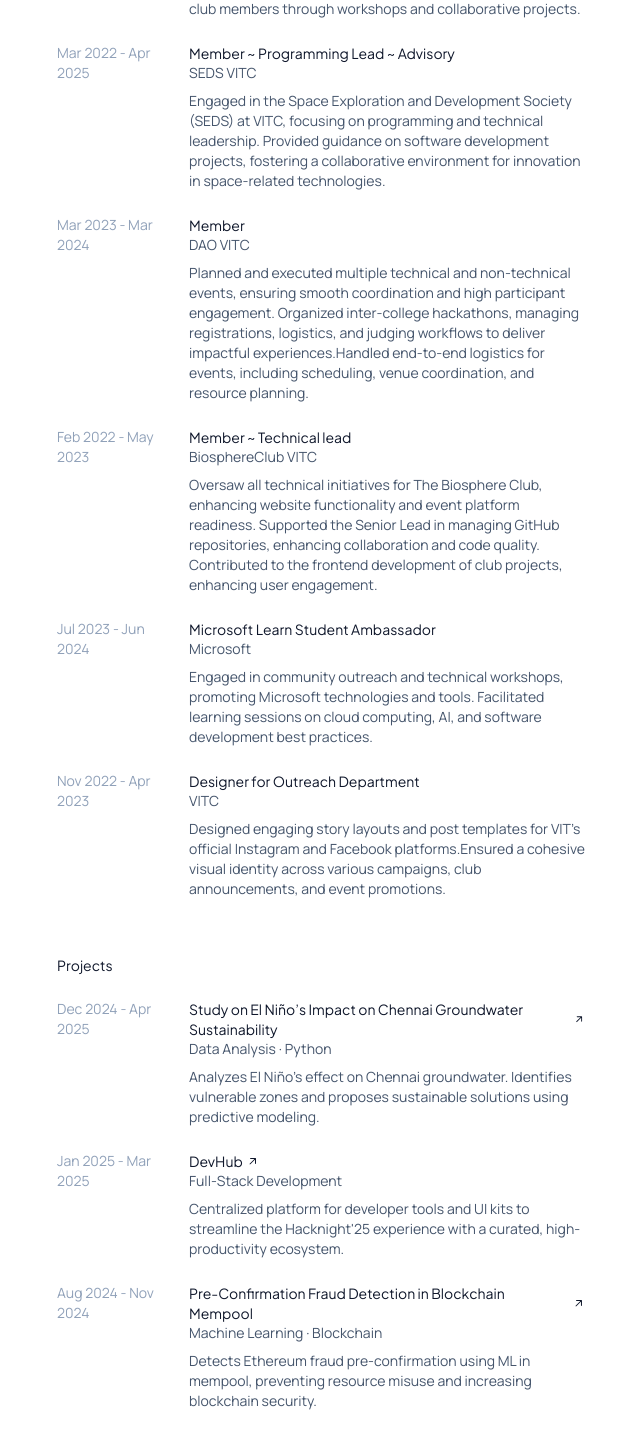
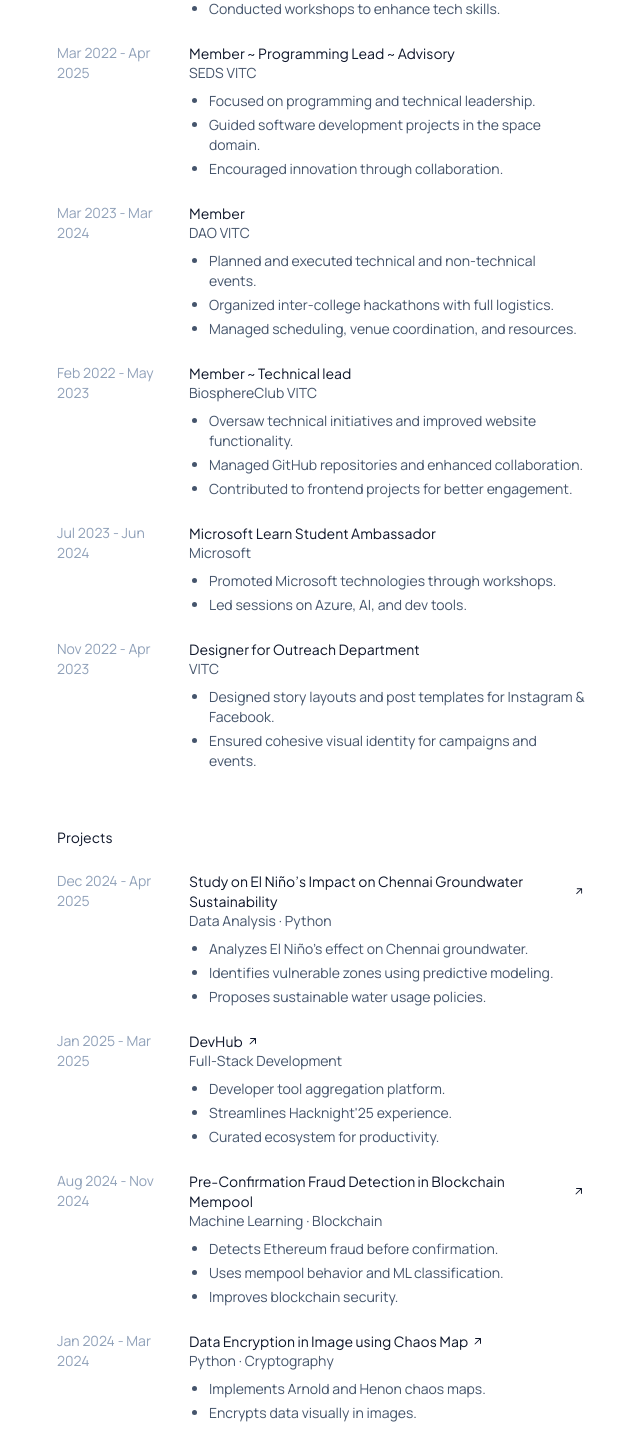
Before and after one commit to srummanf/digitalcv, a Next.js app: page / in a window 1280 px wide. Shown: the part 1169-2598 px from the top of the page, without its empty margins (319-959 px from the left). Built offline with nearby package versions, Linux system fonts and the light colour scheme.

Commit message:
feat: `Implemented bullet-style rendering`

```diff
--- a/components/ContentWithLinks.tsx
+++ b/components/ContentWithLinks.tsx
@@ -1,6 +1,6 @@
 import React from "react";
 import { plusJakartaSans } from "@/app/fonts";
-import { projectData, type ContentWithLinks } from "@/data/contentWithLinks";
+import { type ContentWithLinks } from "@/data/contentWithLinks";
 
 type ContentProps = ContentWithLinks;
 
@@ -44,10 +44,23 @@ const ContentWithLinks: React.FC<ContentProps> = ({ title, items }) => {
               <p className="text-slate-600 dark:text-[#b0b0b0]">
                 {item.subTitle}
               </p>
+
               {item.description && (
-                <p className="text-slate-600 dark:text-[#bbbbbb] mt-2">
-                  {item.description}
-                </p>
+                <div className="text-slate-600 dark:text-[#bbbbbb] mt-2">
+                  {item.description.includes("/li") ? (
+                    <ul className="list-disc ml-5 space-y-1">
+                      {item.description
+                        .split("/li")
+                        .map((line) => line.trim())
+                        .filter(Boolean)
+                        .map((point, i) => (
+                          <li key={i}>{point}</li>
+                        ))}
+                    </ul>
+                  ) : (
+                    <p>{item.description}</p>
+                  )}
+                </div>
               )}
             </div>
           </div>
--- a/components/ContentWithNoLinks.tsx
+++ b/components/ContentWithNoLinks.tsx
@@ -28,9 +28,21 @@ const ContentWithNoLinks: React.FC<ContentProps> = ({ title, items }) => {
                 {item.subTitle}
               </p>
               {item.description && (
-                <p className={`text-slate-600 dark:text-[#bbbbbb] mt-2`}>
-                  {item.description}
-                </p>
+                <div className="text-slate-600 dark:text-[#bbbbbb] mt-2">
+                  {item.description.includes("/li") ? (
+                    <ul className="list-disc ml-5 space-y-1">
+                      {item.description
+                        .split("/li")
+                        .map((line, i) => line.trim())
+                        .filter(Boolean)
+                        .map((point, i) => (
+                          <li key={i}>{point}</li>
+                        ))}
+                    </ul>
+                  ) : (
+                    <p>{item.description}</p>
+                  )}
+                </div>
               )}
             </div>
           </div>
--- a/data/contentWithLinks.ts
+++ b/data/contentWithLinks.ts
@@ -21,6 +21,10 @@
  * - Awards
  * - Features
  * - Certifications
+ *
+ * Notes:
+ * - You can use `/li` within the `description` to render bullet points in the UI.
+ *   Example: "/li Bullet point one /li Bullet point two"
  */
 
 export type LinkItem = {
@@ -46,7 +50,7 @@ export const projectData: ContentWithLinks[] = [
         url: "https://github.com/srummanf/ElNino-Anomaly-Study",
         subTitle: "Data Analysis · Python",
         description:
-          "Analyzes El Niño’s effect on Chennai groundwater. Identifies vulnerable zones and proposes sustainable solutions using predictive modeling.",
+          "/li Analyzes El Niño’s effect on Chennai groundwater. /li Identifies vulnerable zones using predictive modeling. /li Proposes sustainable water usage policies.",
       },
       {
         date: "Jan 2025 - Mar 2025",
@@ -54,7 +58,7 @@ export const projectData: ContentWithLinks[] = [
         url: "https://github.com/srummanf/Devhub",
         subTitle: "Full-Stack Development",
         description:
-          "Centralized platform for developer tools and UI kits to streamline the Hacknight'25 experience with a curated, high-productivity ecosystem.",
+          "/li Developer tool aggregation platform. /li Streamlines Hacknight'25 experience. /li Curated ecosystem for productivity.",
       },
       {
         date: "Aug 2024 - Nov 2024",
@@ -62,7 +66,7 @@ export const projectData: ContentWithLinks[] = [
         url: "https://github.com/srummanf/Fraud-Blockchain-Transaction-Detection",
         subTitle: "Machine Learning · Blockchain",
         description:
-          "Detects Ethereum fraud pre-confirmation using ML in mempool, preventing resource misuse and increasing blockchain security.",
+          "/li Detects Ethereum fraud before confirmation. /li Uses mempool behavior and ML classification. /li Improves blockchain security.",
       },
       {
         date: "Jan 2024 - Mar 2024",
@@ -70,7 +74,7 @@ export const projectData: ContentWithLinks[] = [
         url: "https://github.com/srummanf/Chaos-Map-Data-Encryption",
         subTitle: "Python · Cryptography",
         description:
-          "Implements Arnold and Henon chaos maps for secure image-based data encryption, enhancing digital communication confidentiality.",
+          "/li Implements Arnold and Henon chaos maps. /li Encrypts data visually in images. /li Enhances digital confidentiality.",
       },
       {
         date: "Jan 2024 - Mar 2024",
@@ -78,7 +82,7 @@ export const projectData: ContentWithLinks[] = [
         url: "https://github.com/srummanf/Dyslexia-Detection-from-Handwriting",
         subTitle: "Machine Learning · Python · AI",
         description:
-          "Predicts dyslexia from handwriting using YOLOv8 and Streamlit, enabling early diagnosis through visual and auditory tests.",
+          "/li Predicts dyslexia from handwriting patterns. /li Uses YOLOv8, CNN, and Streamlit UI. /li Enables early diagnosis through visual & auditory tests.",
       },
       {
         date: "Jan 2024 - Mar 2024",
@@ -86,7 +90,7 @@ export const projectData: ContentWithLinks[] = [
         url: "https://github.com/srummanf/Retinopathy-Detection",
         subTitle: "Machine Learning · Python",
         description:
-          "Compares multiple CNN architectures for detecting ROP early in infants using medical image data.",
+          "/li Uses CNN architectures on infant retina data. /li Enables early-stage detection. /li Improves infant medical care outcomes.",
       },
       {
         date: "Dec 2023",
@@ -94,7 +98,7 @@ export const projectData: ContentWithLinks[] = [
         url: "https://ethglobal.com/showcase/decohere-ethindia2023",
         subTitle: "Full-Stack · Solidity · Web3",
         description:
-          "Web3 event booking platform with smart contracts, Push Protocol notifications, and Next.js UI; won EthIndia Scroll prize.",
+          "/li Web3 event booking platform. /li Push Protocol + Smart Contracts. /li Won Scroll Prize at EthIndia.",
       },
       {
         date: "Feb 2023 - Mar 2023",
@@ -102,7 +106,7 @@ export const projectData: ContentWithLinks[] = [
         url: "https://github.com/srummanf/ANPR-FRS-System",
         subTitle: "Figma · UI/UX Design",
         description:
-          "ANPR + FRS system detecting traffic violations in poor visibility with image stitching, facial recognition, and ANPR recovery.",
+          "/li Detects traffic violations in low visibility. /li Combines ANPR, image stitching, and facial recognition.",
       },
     ],
   },
@@ -114,8 +118,7 @@ export const projectData: ContentWithLinks[] = [
         title: "srummanf's vetrina",
         url: "https://github.com/srummanf/vetrina",
         subTitle: "Next.js · TailwindCSS · Vercel",
-        description:
-          "𓂃 srummanf's vetrina 𓂃",
+        description: "/li Minimal portfolio showcase. /li Fast, responsive layout.",
       },
       {
         date: "2025",
@@ -123,15 +126,14 @@ export const projectData: ContentWithLinks[] = [
         url: "https://github.com/srummanf/poietes",
         subTitle: "Next.js · TailwindCSS · Vercel",
         description:
-          "Jotting down thoughts, drafting ideas, or creating polished notes",
+          "/li Thought journal and idea draft space. /li Clean design and flexible content structure.",
       },
       {
         date: "2025",
         title: "Pretty Browser View",
         url: "https://github.com/srummanf/pretty-browser-view",
         subTitle: "Next.js · TailwindCSS · Vercel",
-        description:
-        "A Draggable, Resizable Web Preview Interface",
+        description: "/li Resizable browser preview window. /li Draggable tab-like layout.",
       },
       {
         date: "2025",
@@ -139,7 +141,7 @@ export const projectData: ContentWithLinks[] = [
         url: "https://github.com/srummanf/Ramadan",
         subTitle: "Next.js · TailwindCSS · Vercel",
         description:
-        "A modern, responsive React application showcasing the virtues and blessings of Ramadan. Built with React, TypeScript, and Tailwind CSS.",
+          "/li Celebrates virtues and blessings of Ramadan. /li Built with React, TypeScript, and Tailwind.",
       },
       {
         date: "2025",
@@ -147,7 +149,7 @@ export const projectData: ContentWithLinks[] = [
         url: "https://github.com/srummanf/Poetic-Whispers",
         subTitle: "Next.js · TailwindCSS · Vercel",
         description:
-        "Poetic Whispers is where classics come to life. This application celebrates the enduring magic of the greatest poets in history.",
+          "/li Revives classic poetry through interactive layouts. /li Features greatest poets in history.",
       },
       {
         date: "2025",
@@ -155,7 +157,7 @@ export const projectData: ContentWithLinks[] = [
         url: "https://github.com/srummanf/Interactive-Candle-Blow-Birthday-Cake",
         subTitle: "HTML · CSS · JS",
         description:
-          "An interactive HTML, CSS, and JavaScript project that simulates a birthday cake where users can add candles and blow them out using mouse gestures.",
+          "/li Users can add and blow candles interactively. /li Built using basic JS gesture tracking.",
       },
     ],
   },
@@ -168,7 +170,7 @@ export const projectData: ContentWithLinks[] = [
         url: "https://ethglobal.com/showcase/decohere-1qov4",
         subTitle: "Scroll Track Winner",
         description:
-          "Awarded for DeCoHere, a Web3 event booking platform, at ETHIndia 2023.",
+          "/li Won Scroll Prize for DeCoHere. /li Built a smart-contract-based event app.",
       },
       {
         date: "Mar 2023",
@@ -176,23 +178,8 @@ export const projectData: ContentWithLinks[] = [
         url: "https://github.com/mohammadshaad/codephilics-vitish",
         subTitle: "AI-Based ANPR System with FRS",
         description:
-          "Ranked among the top 10 teams for developing an AI-based ANPR system with facial recognition at KAVACH Hackathon.",
+          "/li Among top 10 national finalists. /li Built a real-time AI violation detector.",
       },
     ],
   },
-
-  // @NOTE: You can add more sections here
-  // {
-  //   title: "Awards",
-  //   items: [
-  //     {
-  //       date: "2023",
-  //       title: "Smart India Hackathon Finalist",
-  //       url: "https://sih.gov.in",
-  //       subTitle: "National Level",
-  //       description:
-  //         "Selected among top national teams for building AI-backed citizen grievance redressal system.",
-  //     },
-  //   ],
-  // },
 ];
--- a/data/contentWithNoLinks.ts
+++ b/data/contentWithNoLinks.ts
@@ -9,10 +9,13 @@
  *
  * Structure:
  * Each item in a section includes:
- * -title: The main title (e.g., job title or degree).
- * -subTitle: Additional context like company, location, or university.
- * -data: The time range of the activity.
- * -description: A brief summary of responsibilities or achievements.
+ * - title: The main title (e.g., job title or degree).
+ * - subTitle: Additional context like company, location, or university.
+ * - date: The time range of the activity.
+ * - description: A brief summary of responsibilities or achievements.
+ *   - Supports inline bullet points using `/li` as a custom marker.
+ *     Example: "/li Bullet 1 /li Bullet 2"
+ *     These will render as an unordered list in the UI.
  *
  * Data:
  * - `contentData`: The main exported dataset used to render timeline-like views such as:
@@ -36,22 +39,21 @@ export type ContentWithNoLinks = {
 
 export type ContentData = ContentWithNoLinks[];
 
-export const contentData = [
-
+export const contentData: ContentData = [
   {
     title: "Education",
     items: [
       {
-        title: "Bachelor of Technology ",
+        title: "Bachelor of Technology",
         subTitle: "Vellore Institute of Technology",
         date: "2021 - 2025",
-        description: "Specialized in Computer Science and Engineering.",
+        description: "/li Specialized in Computer Science and Engineering.",
       },
       {
         title: "Higher Secondary Schooling",
         subTitle: "Saifee Golden Jubilee English School",
         date: "2018 - 2020",
-        description: "Specialized in Physics, Chemistry, and Mathematics.",
+        description: "/li Specialized in Physics, Chemistry, and Mathematics.",
       },
     ],
   },
@@ -62,13 +64,18 @@ export const contentData = [
         title: "Full Stack Developer Intern",
         subTitle: "Oxlac - Remote",
         date: "Oct 2023",
-        description: "Developed and deployed full-stack web applications using the MERN stack, focusing on Next.js and Node.js. Collaborated with designers and developers to deliver client-facing features and internal tools for startups. Followed agile development practices to meet tight deadlines, enhancing project efficiency.",
+        description:
+          "/li Developed and deployed full-stack web applications using the MERN stack, focusing on Next.js and Node.js." +
+          " /li Collaborated with designers and developers to deliver client-facing features and internal tools." +
+          " /li Followed agile practices to enhance project efficiency and meet deadlines.",
       },
       {
         title: "WebFlow Developer",
         subTitle: "Capx - Freelance",
         date: "Oct 2023 - Oct 2023",
-        description: "Led the design and development of the inaugural website prototype for Capx Tokens and the Capx App using Webflow. Translated brand vision into an engaging, interactive, and scalable website experience.",
+        description:
+          "/li Led design and development of the Capx Tokens website using Webflow." +
+          " /li Translated brand vision into a scalable and engaging digital presence.",
       },
     ],
   },
@@ -79,56 +86,54 @@ export const contentData = [
         title: "Member ~ Technical Lead ~ Advisory",
         subTitle: "HackClub VITC",
         date: "Nov 2022 - Apr 2025",
-        description: "Contributed to the HackClub community by leading technical initiatives, mentoring new members, and advising on project development. Focused on enhancing the technical skills of club members through workshops and collaborative projects.",
+        description:
+          "/li Led technical initiatives within the club." +
+          " /li Mentored new members and advised on projects." +
+          " /li Conducted workshops to enhance tech skills.",
       },
       {
         title: "Member ~ Programming Lead ~ Advisory",
         subTitle: "SEDS VITC",
         date: "Mar 2022 - Apr 2025",
-        description: "Engaged in the Space Exploration and Development Society (SEDS) at VITC, focusing on programming and technical leadership. Provided guidance on software development projects, fostering a collaborative environment for innovation in space-related technologies.",
+        description:
+          "/li Focused on programming and technical leadership." +
+          " /li Guided software development projects in the space domain." +
+          " /li Encouraged innovation through collaboration.",
       },
       {
         title: "Member",
         subTitle: "DAO VITC",
         date: "Mar 2023 - Mar 2024",
-        description: "Planned and executed multiple technical and non-technical events, ensuring smooth coordination and high participant engagement. Organized inter-college hackathons, managing registrations, logistics, and judging workflows to deliver impactful experiences.Handled end-to-end logistics for events, including scheduling, venue coordination, and resource planning.",
+        description:
+          "/li Planned and executed technical and non-technical events." +
+          " /li Organized inter-college hackathons with full logistics." +
+          " /li Managed scheduling, venue coordination, and resources.",
       },
       {
         title: "Member ~ Technical lead",
         subTitle: "BiosphereClub VITC",
         date: "Feb 2022 - May 2023",
-        description: "Oversaw all technical initiatives for The Biosphere Club, enhancing website functionality and event platform readiness. Supported the Senior Lead in managing GitHub repositories, enhancing collaboration and code quality. Contributed to the frontend development of club projects, enhancing user engagement.",
+        description:
+          "/li Oversaw technical initiatives and improved website functionality." +
+          " /li Managed GitHub repositories and enhanced collaboration." +
+          " /li Contributed to frontend projects for better engagement.",
       },
       {
         title: "Microsoft Learn Student Ambassador",
         subTitle: "Microsoft",
         date: "Jul 2023 - Jun 2024",
-        description: "Engaged in community outreach and technical workshops, promoting Microsoft technologies and tools. Facilitated learning sessions on cloud computing, AI, and software development best practices.",
+        description:
+          "/li Promoted Microsoft technologies through workshops." +
+          " /li Led sessions on Azure, AI, and dev tools.",
       },
       {
         title: "Designer for Outreach Department",
         subTitle: "VITC",
         date: "Nov 2022 - Apr 2023",
-        description: "Designed engaging story layouts and post templates for VIT's official Instagram and Facebook platforms.Ensured a cohesive visual identity across various campaigns, club announcements, and event promotions.",
+        description:
+          "/li Designed story layouts and post templates for Instagram & Facebook." +
+          " /li Ensured cohesive visual identity for campaigns and events.",
       },
     ],
   },
-  //   @NOTE: You can add more sections here
-  //  {
-  //     title: "Education",
-  //     items: [
-  //       {
-  //         title: "Master's Degree in Computer Science",
-  //         subTitle: "University of Paris",
-  //         date: "2015 - 2016",
-  //         description: "Specialized in web development.",
-  //       },
-  //       {
-  //         title: "Bachelor's Degree in Computer Science",
-  //         subTitle: "University of Paris",
-  //         date: "2012 - 2015",
-  //         description: "Specialized in web development.",
-  //       },
-  //     ],
-  //   },
 ];
```
